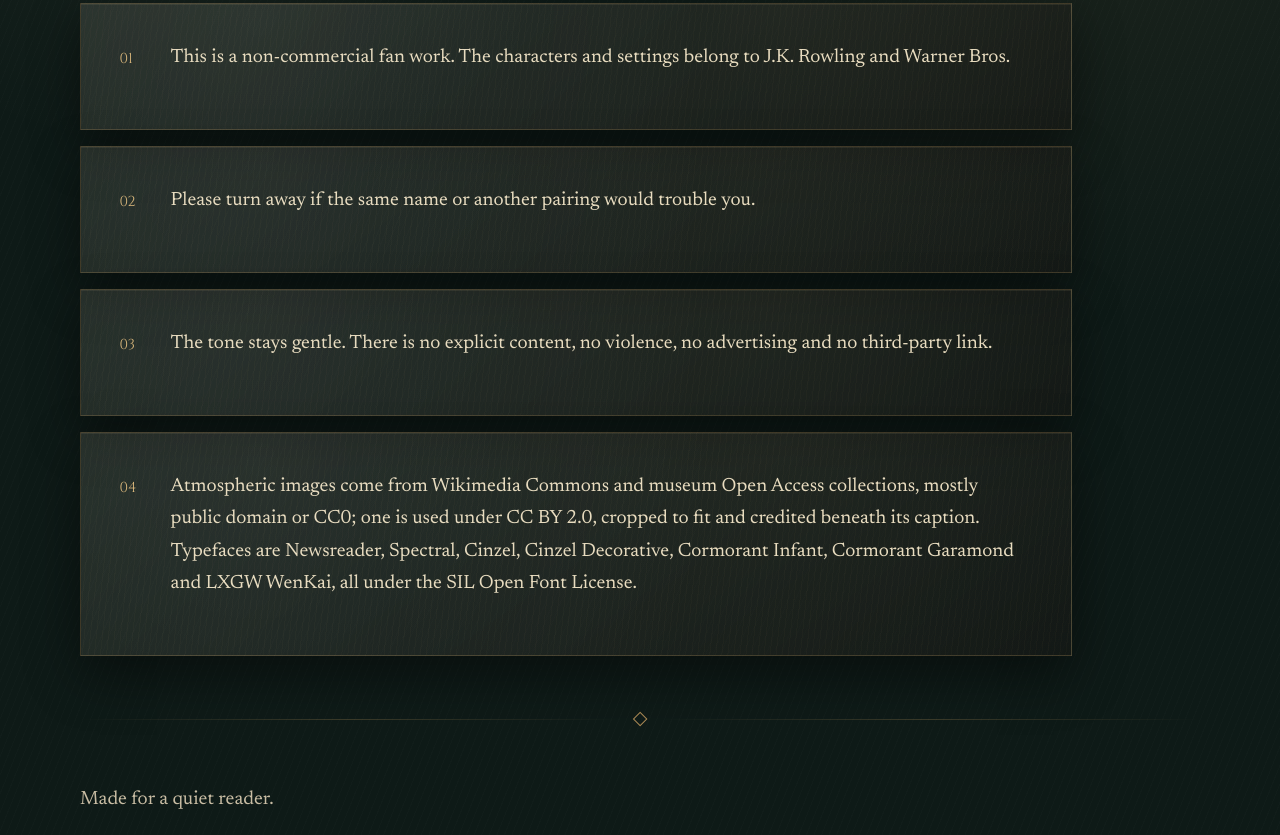
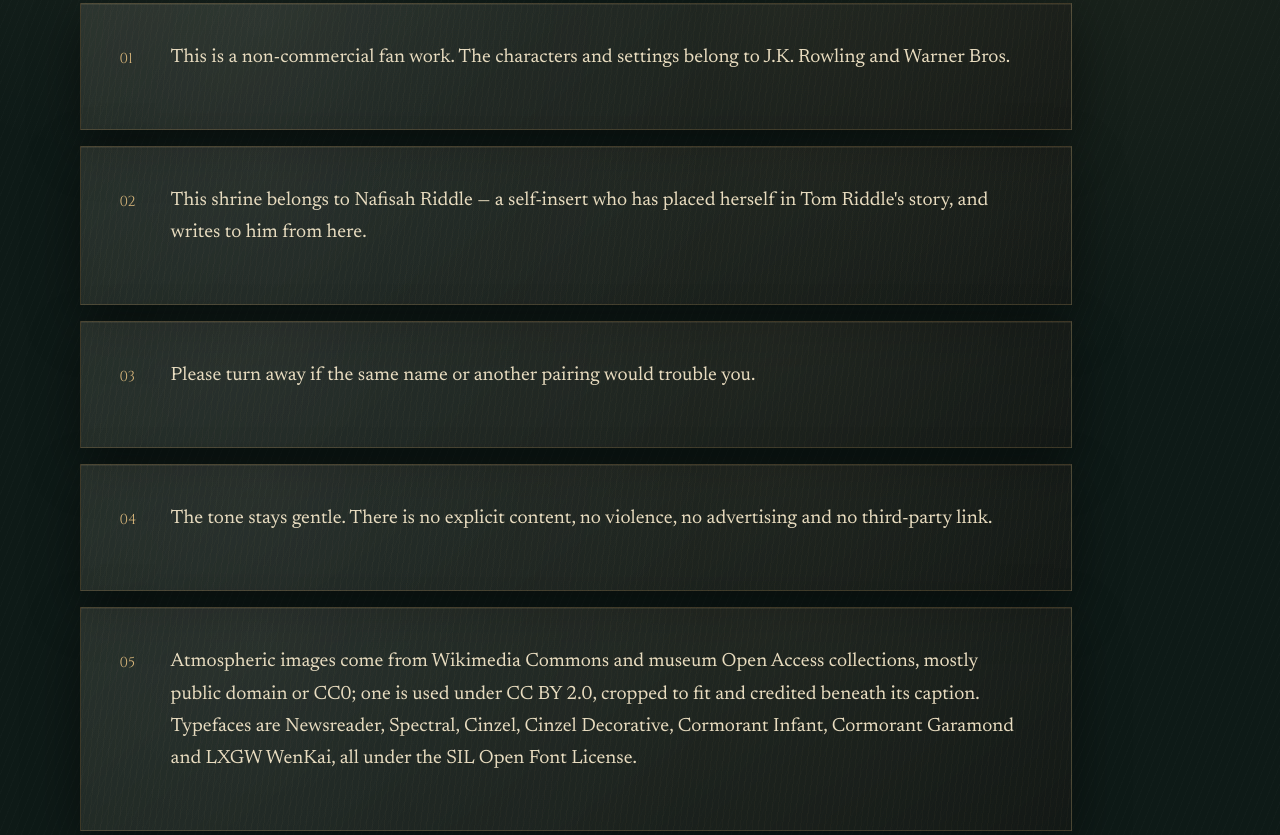
Before and after one commit to xgzwl/nafisah, a plain HTML site: page disclaimer.html in a window 1280 px wide. Shown: the part 478-1313 px from the top of the page. Drawn offline with Linux system fonts and the light colour scheme.

Commit message:
feat(content): 在 Notes 页补充 Nafisah Riddle 的身份说明
此前全站只有顶部/底部题献框出现 "Nafisah Riddle" 这个名字，没有任何
解释——首次访客看到的是两个陌生专名加一颗心，无法判断这是站主、合著者
还是题献对象。

## 改动

新增 i18n 键 dis.bio（三语），作为 Notes 页的第 02 条，紧跟非商业声明
之后；原有 02/03/04 顺延为 03/04/05。放在这个位置是因为它属于站点身份
说明，与版权声明同属"首先要知道的事"，而避雷、基调、素材来源是后续细节。

键名用语义化的 dis.bio 而非 dis.5，避免数字键与显示序号脱钩后越来越难维护。

文案（三语）：

  en  This shrine belongs to Nafisah Riddle — a self-insert who has placed
      herself in Tom Riddle's story, and writes to him from here.
  zh  这座神龛属于 Nafisah Riddle——一个把自己写进 Tom Riddle 故事里的梦女，
      在这里给他写信。
  fr  Ce sanctuaire appartient à Nafisah Riddle — une rêveuse qui s'est
      glissée dans l'histoire de Tom Riddle et lui écrit d'ici.

措辞与站内既有叙事一致：hero 区说的是"一本记得你的日记""我写信给一个
不会回信的人"，所以这里落在"把自己写进故事里、在这里给他写信"，
不使用"梦女向同人/self-insert 企划"这类圈内黑话式表述。

## 版本串

i18n.js 内容有变，7 个页面的引用由 ?v=20261125b 升到 ?v=20261125c。
若不同步升级，浏览器会继续用缓存里的旧字典——dis.bio 缺失时 apply()
会静默保留 HTML 里的英文兜底，表现为「中文页跳到 Notes 却显示英文」。
这正是上一提交里记的那条维护负担，本次实际触发了。

## 校验

check_fallback：120 键三语一致（原 119 + dis.bio）、193 个 data-i18n、
兜底零漂移；verify_site 判定 PASS；中文实拍确认 01→02→03 序号连续、
「——」破折号渲染正常。

```diff
--- a/assets/js/i18n.js
+++ b/assets/js/i18n.js
@@ -121,6 +121,7 @@
       "dis.title": "Notes & Disclaimer",
       "dis.lead": "A few things worth saying plainly.",
       "dis.1": "This is a non-commercial fan work. The characters and settings belong to J.K. Rowling and Warner Bros.",
+      "dis.bio": "This shrine belongs to Nafisah Riddle — a self-insert who has placed herself in Tom Riddle's story, and writes to him from here.",
       "dis.2": "Please turn away if the same name or another pairing would trouble you.",
       "dis.3": "The tone stays gentle. There is no explicit content, no violence, no advertising and no third-party link.",
       "dis.4": "Atmospheric images come from Wikimedia Commons and museum Open Access collections, mostly public domain or CC0; one is used under CC BY 2.0, cropped to fit and credited beneath its caption. Typefaces are Newsreader, Spectral, Cinzel, Cinzel Decorative, Cormorant Infant, Cormorant Garamond and LXGW WenKai, all under the SIL Open Font License.",
@@ -250,6 +251,7 @@
       "dis.title": "避雷与声明",
       "dis.lead": "有几件事需要说清楚。",
       "dis.1": "本站为非商业同人创作，角色与设定版权归 J.K. Rowling 及华纳所有。",
+      "dis.bio": "这座神龛属于 Nafisah Riddle——一个把自己写进 Tom Riddle 故事里的梦女，在这里给他写信。",
       "dis.2": "若雷同梦或其他 CP 会让你不适，请自行避雷。",
       "dis.3": "全站保持克制，无露骨内容、无血腥暴力、无商业广告、无第三方外链。",
       "dis.4": "氛围图片来自 Wikimedia Commons 与博物馆开放馆藏，多为公有领域或 CC0；其中一张依 CC BY 2.0 使用，经裁切并在图注下方标明作者与许可。字体为 Newsreader、Spectral、Cinzel、Cinzel Decorative、Cormorant Infant、Cormorant Garamond 与霞鹜文楷，均遵循 SIL 开源字体许可。",
@@ -379,6 +381,7 @@
       "dis.title": "Notes et avertissement",
       "dis.lead": "Quelques points à dire simplement.",
       "dis.1": "Ce site est une création de fan non commerciale. Les personnages et l'univers appartiennent à J.K. Rowling et Warner Bros.",
+      "dis.bio": "Ce sanctuaire appartient à Nafisah Riddle — une rêveuse qui s'est glissée dans l'histoire de Tom Riddle et lui écrit d'ici.",
       "dis.2": "Veuillez vous éloigner si un nom identique ou un autre couple vous met mal à l'aise.",
       "dis.3": "Le ton reste doux. Aucun contenu explicite, aucune violence, aucune publicité et aucun lien tiers.",
       "dis.4": "Les images d'ambiance proviennent de Wikimedia Commons et des collections en accès ouvert de musées, le plus souvent domaine public ou CC0 ; l'une est utilisée sous CC BY 2.0, recadrée et créditée sous sa légende. Les polices sont Newsreader, Spectral, Cinzel, Cinzel Decorative, Cormorant Infant, Cormorant Garamond et LXGW WenKai, toutes sous licence SIL Open Font License.",
--- a/disclaimer.html
+++ b/disclaimer.html
@@ -6,7 +6,7 @@
   <title>Tom Marvolo Riddle · a private shrine</title>
   <link rel="icon" href="data:,">
   <link rel="stylesheet" href="assets/css/style.css?v=20261125b">
-  <script src="assets/js/i18n.js?v=20261125b" defer></script>
+  <script src="assets/js/i18n.js?v=20261125c" defer></script>
   <script src="assets/js/main.js" defer></script>
 </head>
 <body id="top">
@@ -53,9 +53,10 @@
 
     <section class="notes reveal">
       <div class="note-item parchment"><span class="note-index">01</span><p data-i18n="dis.1">This is a non-commercial fan work. The characters and settings belong to J.K. Rowling and Warner Bros.</p></div>
-      <div class="note-item parchment"><span class="note-index">02</span><p data-i18n="dis.2">Please turn away if the same name or another pairing would trouble you.</p></div>
-      <div class="note-item parchment"><span class="note-index">03</span><p data-i18n="dis.3">The tone stays gentle. There is no explicit content, no violence, no advertising and no third-party link.</p></div>
-      <div class="note-item parchment"><span class="note-index">04</span><p data-i18n="dis.4">Atmospheric images come from Wikimedia Commons and museum Open Access collections, mostly public domain or CC0; one is used under CC BY 2.0, cropped to fit and credited beneath its caption. Typefaces are Newsreader, Spectral, Cinzel, Cinzel Decorative, Cormorant Infant, Cormorant Garamond and LXGW WenKai, all under the SIL Open Font License.</p></div>
+      <div class="note-item parchment"><span class="note-index">02</span><p data-i18n="dis.bio">This shrine belongs to Nafisah Riddle — a self-insert who has placed herself in Tom Riddle's story, and writes to him from here.</p></div>
+      <div class="note-item parchment"><span class="note-index">03</span><p data-i18n="dis.2">Please turn away if the same name or another pairing would trouble you.</p></div>
+      <div class="note-item parchment"><span class="note-index">04</span><p data-i18n="dis.3">The tone stays gentle. There is no explicit content, no violence, no advertising and no third-party link.</p></div>
+      <div class="note-item parchment"><span class="note-index">05</span><p data-i18n="dis.4">Atmospheric images come from Wikimedia Commons and museum Open Access collections, mostly public domain or CC0; one is used under CC BY 2.0, cropped to fit and credited beneath its caption. Typefaces are Newsreader, Spectral, Cinzel, Cinzel Decorative, Cormorant Infant, Cormorant Garamond and LXGW WenKai, all under the SIL Open Font License.</p></div>
     </section>
 
     <div class="divider" aria-hidden="true"><span>&#9671;</span></div>
```
Also changed, not shown: 404.html (+1 -1 lines), about.html (+1 -1 lines), gallery.html (+1 -1 lines), index.html (+1 -1 lines), letters.html (+1 -1 lines), quotes.html (+1 -1 lines).
